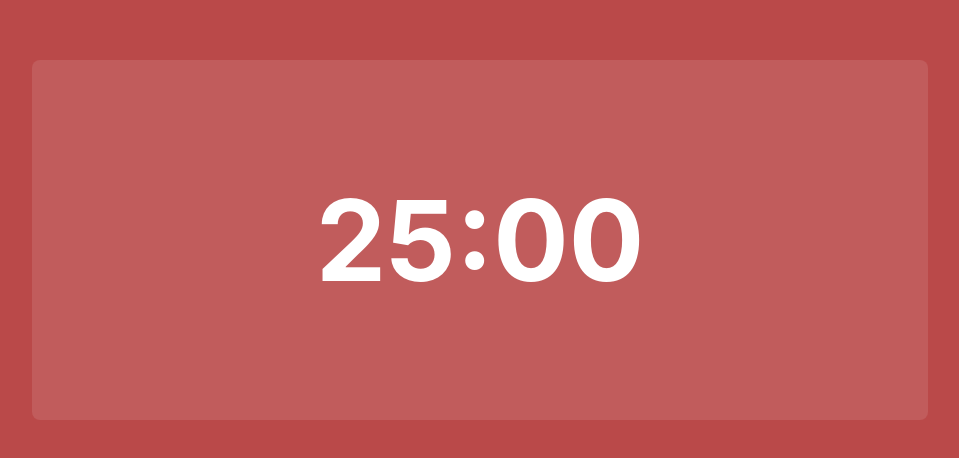
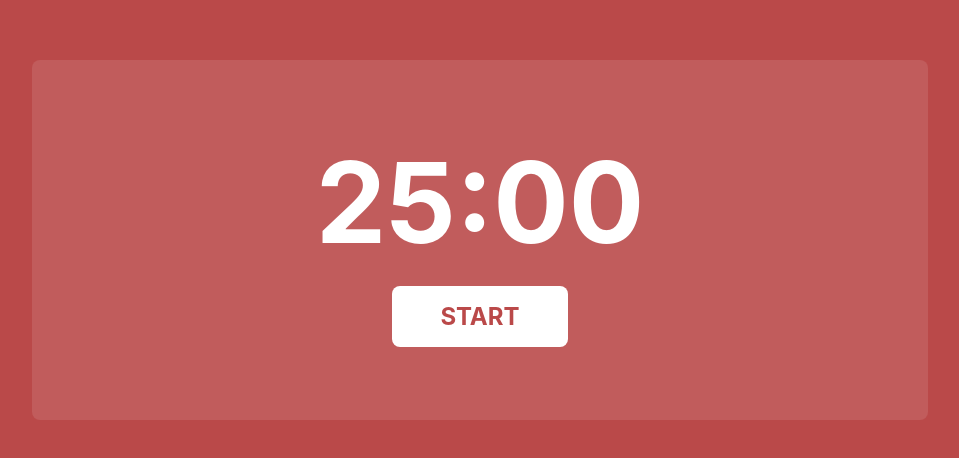
Before and after one commit to felprangel/pomodoro, a Next.js app: page / in a window 1280 px wide. Shown: the part 160-618 px from the top of the page, without its empty margins (160-1119 px from the left). Built offline with nearby package versions, Linux system fonts and the light colour scheme.

Commit message:
utiliza o componente de botão

```diff
--- a/src/pages/index.tsx
+++ b/src/pages/index.tsx
@@ -1,3 +1,4 @@
+import { Button } from "@/components/Button";
 import PageLayout from "@/components/PageLayout";
 import styled from "styled-components";
 
@@ -6,6 +7,7 @@ export default function Home() {
     <CustomPageLayout>
       <TimerContainer>
         <Timer>25:00</Timer>
+        <Button>START</Button>
       </TimerContainer>
     </CustomPageLayout>
   );
```
